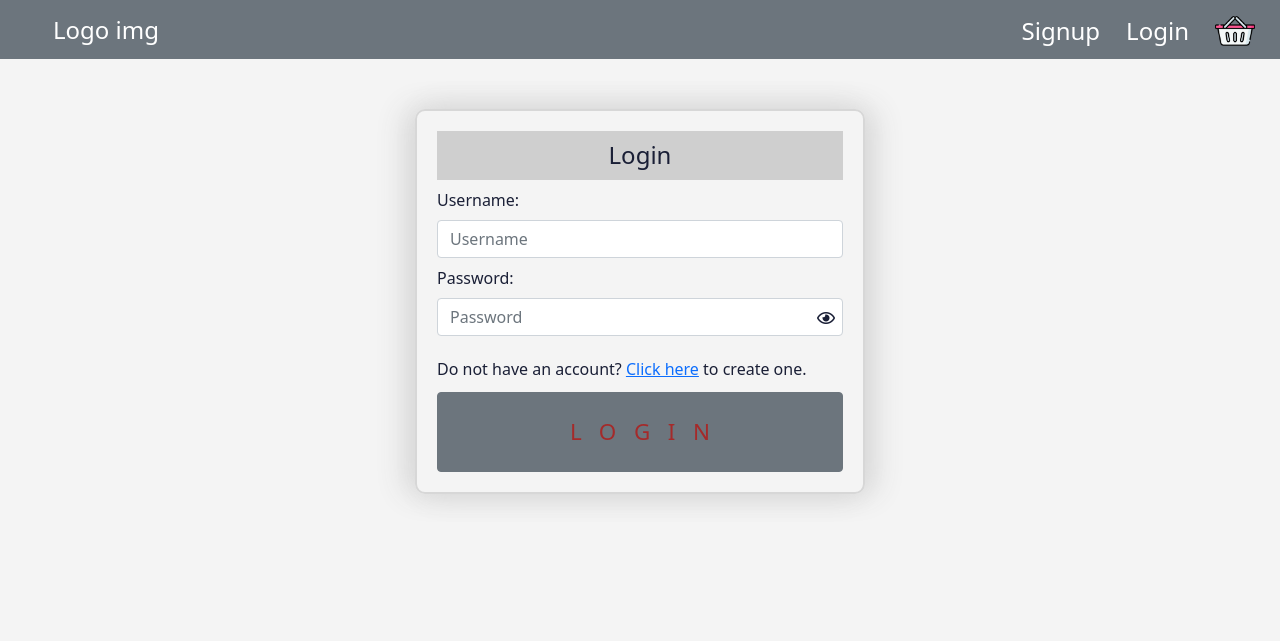
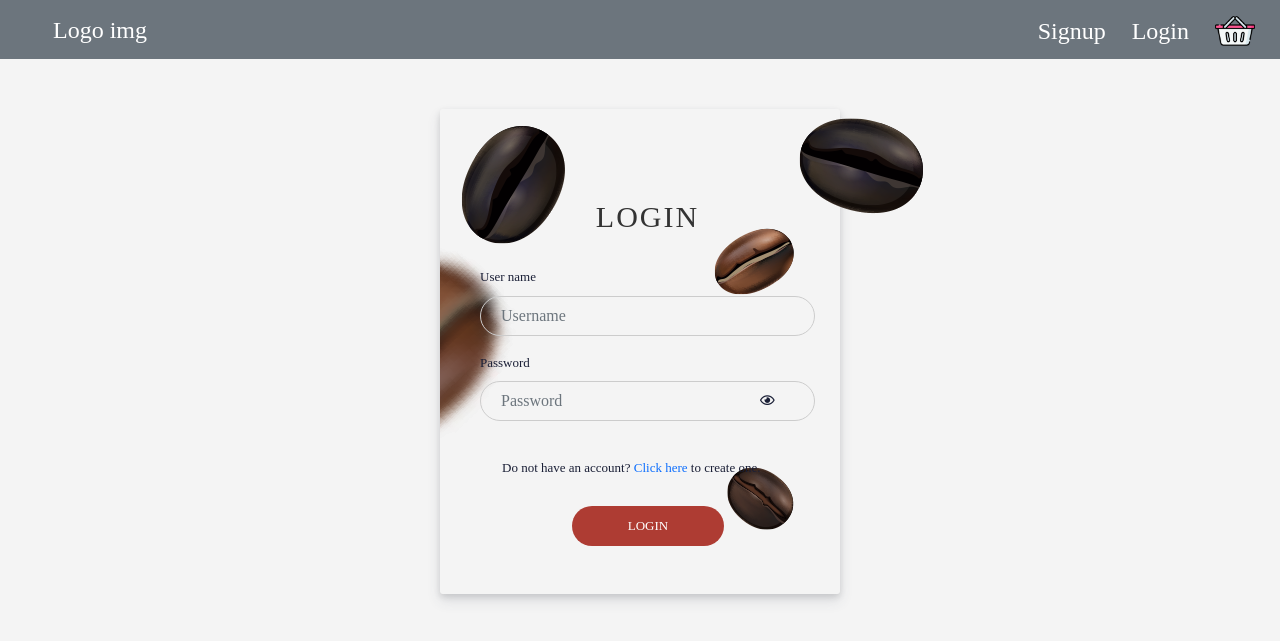
Before and after one commit to Lexicon-Group-2/Coffee_shop, a Django app: page /login/ in a window 1280 px wide. Shown: the top 641 px of the page. Run offline with Django 3.2, Linux system fonts and the light colour scheme; parts of the project's set-up code (start-up, migrations or seed data) failed here and were passed over; some libraries are stand-ins or nearby versions.

Commit message:
adding home page to the view.py and urls and start styling it

```diff
--- a/main/urls.py
+++ b/main/urls.py
@@ -2,9 +2,11 @@ from django.urls import path
 from . import views
 
 urlpatterns = [
-    path('', views.index, name='home'),
+    path('', views.index, name='landing'),
     path('signup/', views.signup, name='signup'),
     path('login/', views.user_login, name='login'),
     path('logout/', views.user_logout, name="logout"),
     path('user/', views.user, name="user"),
+    path('home/',views.home,name='home')
+
 ]
--- a/main/views.py
+++ b/main/views.py
@@ -82,3 +82,6 @@ def user_logout(request):
 
 def user(request):
   return render(request, 'main/user.html', {})
+
+def home(request):
+  return render(request,'main/homepage.html',{})
--- a/static/css/main.css
+++ b/static/css/main.css
@@ -49,8 +49,7 @@ body {
 
 .signup-message {
   position: fixed;
-  top: 0;
-  left: 0;
+
   background: rgba(0, 0, 0, 0.5);
   min-height: 100vh;
   width: 100%;
@@ -63,15 +62,6 @@ body {
   color: white;
 }
 
-.signup-message a {
-  width: 100px;
-  padding: 5px;
-  border: 2px solid white;
-  background: rgb(190, 190, 190);
-  text-decoration: none;
-  color: white;
-}
-
 .signup-form,
 .update-form {
   max-width: 450px;
@@ -81,6 +71,7 @@ body {
   padding: 20px;
   box-shadow: 10px 0px 30px rgb(215, 215, 215),
     -10px 0px 30px rgb(215, 215, 215);
+  background-img: url("/media/images/Simple-wallpaper-with-coffee-beans-vector-PNG.png");
 }
 
 .update-form {
@@ -89,7 +80,7 @@ body {
 
 .signup-form h3 {
   width: 100%;
-  background: rgb(207, 207, 207);
+
   text-align: center;
   font-size: 1.5rem;
   padding: 10px;
@@ -238,3 +229,249 @@ p::first-letter {
   top: 0;
   height: 100%;
 }
+
+/// styling for the form:
+* {
+  -webkit-box-sizing: border-box;
+  -moz-box-sizing: border-box;
+  box-sizing: border-box;
+}
+
+body {
+  font-family: "Muli-Regular";
+
+  font-size: 13px;
+  margin: 0;
+}
+
+input,
+textarea,
+select,
+button {
+  font-family: "Muli-Regular";
+  color: #333;
+  font-size: 13px;
+}
+
+p,
+h1,
+h2,
+h3,
+h4,
+h5,
+h6,
+ul {
+  margin: 0;
+}
+
+a:hover {
+  text-decoration: none;
+}
+
+:focus {
+  outline: none;
+}
+
+.wrapper {
+  margin: 0px auto;
+  width: 100%;
+  max-width: 400px;
+
+  border-radius: 3px;
+  box-shadow: rgba(60, 66, 87, 0.12) 0px 7px 14px 0px,
+    rgba(0, 0, 0, 0.12) 0px 3px 6px 0px;
+  align-items: center;
+  margin-top: 25px;
+}
+
+.inner {
+  min-width: 500px;
+  margin: auto;
+  margin-top: 50px;
+  padding-top: 90px;
+  padding-bottom: 48px;
+  background: url("/media/images/Simple-wallpaper-with-coffee-beans-vector-PNG.png");
+  background-attachment: fixed;
+}
+
+.inner h3 {
+  text-transform: uppercase;
+  font-size: 30px;
+  font-family: "Muli-Bold";
+  text-align: center;
+  margin-bottom: 32px;
+  color: #333;
+  letter-spacing: 2px;
+}
+a {
+  text-decoration: none;
+}
+form {
+  width: 75%;
+  padding-left: 40px;
+  items-align: center;
+}
+
+.form-wrapper {
+  margin-bottom: 17px;
+}
+.form-wrapper label {
+  margin-bottom: 9px;
+  display: block;
+}
+
+.form-control {
+  border: 1px solid #ccc;
+  display: block;
+  width: 100%;
+  height: 40px;
+  padding: 0 20px;
+  border-radius: 20px;
+  font-family: "Muli-Bold";
+  background: none;
+}
+.form-control:focus {
+  border: 1px solid #ae3c33;
+}
+
+select {
+  -moz-appearance: none;
+  -webkit-appearance: none;
+  cursor: pointer;
+  padding-left: 20px;
+}
+select option[value=""][disabled] {
+  display: none;
+}
+
+button {
+  border: none;
+  width: 152px;
+  height: 40px;
+  margin: auto;
+  margin-top: 29px;
+  cursor: pointer;
+  display: flex;
+  align-items: center;
+  justify-content: center;
+  padding: 0;
+  background: #ae3c33;
+  font-size: 13px;
+  color: #fff;
+  text-transform: uppercase;
+  font-family: "Muli-SemiBold";
+  border-radius: 20px;
+  overflow: hidden;
+  -webkit-transform: perspective(1px) translateZ(0);
+  transform: perspective(1px) translateZ(0);
+  box-shadow: 0 0 1px rgba(0, 0, 0, 0);
+  position: relative;
+  -webkit-transition-property: color;
+  transition-property: color;
+  -webkit-transition-duration: 0.5s;
+  transition-duration: 0.5s;
+}
+button:before {
+  content: "";
+  position: absolute;
+  z-index: -1;
+  top: 0;
+  left: 0;
+  right: 0;
+  bottom: 0;
+  background: brown;
+  -webkit-transform: scaleX(0);
+  transform: scaleX(0);
+  -webkit-transform-origin: 0 50%;
+  transform-origin: 0 50%;
+  -webkit-transition-property: transform;
+  transition-property: transform;
+  -webkit-transition-duration: 0.5s;
+  transition-duration: 0.5s;
+  -webkit-transition-timing-function: ease-out;
+  transition-timing-function: ease-out;
+}
+button:hover:before {
+  -webkit-transform: scaleX(1);
+  transform: scaleX(1);
+  -webkit-transition-timing-function: cubic-bezier(0.52, 1.64, 0.37, 0.66);
+  transition-timing-function: cubic-bezier(0.52, 1.64, 0.37, 0.66);
+}
+
+.checkbox {
+  position: relative;
+}
+.checkbox label {
+  padding-left: 22px;
+  cursor: pointer;
+}
+.checkbox input {
+  position: absolute;
+  opacity: 0;
+  cursor: pointer;
+}
+.checkbox input:checked ~ .checkmark:after {
+  display: block;
+}
+
+.checkmark {
+  position: absolute;
+  top: 50%;
+  left: 0;
+  transform: translateY(-50%);
+  height: 12px;
+  width: 13px;
+  border-radius: 2px;
+  background-color: #ebebeb;
+  border: 1px solid #ccc;
+  font-family: Material-Design-Iconic-Font;
+  color: #000;
+  font-size: 10px;
+  font-weight: bolder;
+}
+.checkmark:after {
+  position: absolute;
+  top: 50%;
+  left: 50%;
+  transform: translate(-50%, -50%);
+  display: none;
+  content: "\f26b";
+}
+
+@media (max-width: 991px) {
+  .inner {
+    min-width: 768px;
+  }
+}
+@media (max-width: 767px) {
+  .inner {
+    min-width: auto;
+    background: none;
+    padding-top: 0;
+    padding-bottom: 0;
+  }
+
+  form {
+    width: 100%;
+    padding-right: 15px;
+    padding-left: 15px;
+  }
+}
+
+////home page Style
+
+.card_container {
+  display: grid;
+  grid-template-columns: repeat(3, 1fr);
+  gap: 2.5rem;
+}
+.card {
+  padding: 1.3rem;
+  border: 2rem;
+  border: 1px solid transparent;
+  transition: var(--transition);
+}
+.card__item-image img {
+  height: 200px;
+  object-fit: cover;
+}
--- a/templates/main/index.html
+++ b/templates/main/index.html
@@ -25,7 +25,7 @@
     <div class="container text-center">
       <h1>Life is too short for bad coffee</h1>
       <p>We Help You Find The Right Gear and Technique</p>
-      <a href="{% url 'login' %}" class="btn from-center">Start</a>
+      <a href="{% url 'home' %}" class="btn from-center">Start</a>
     </div>
   </body>
 </html>
--- a/templates/main/login.html
+++ b/templates/main/login.html
@@ -1,30 +1,54 @@
-{% extends "main/base.html" %}
-{% load staticfiles %}
-
-{% block head_block %}
-
-{% endblock %}
-
-{% block body_block %}
-
-  <div class="signup-form">
-    <h3>Login</h3>
+{% extends "main/base.html" %} {% load staticfiles %} {% block body_block %}
+<div class="wrapper">
+  <div class="inner">
     <form method="POST" enctype="multipart/form-data">
       {% csrf_token %}
+      <h3>Login</h3>
 
-      <label class="form-label" for="username">Username:</label>
-      <input class="form-control mb-2" type="text" name="username" placeholder="Username"/>
+      <div class="form-wrapper">
+        <label for="username">User name</label>
+        <input
+          type="text"
+          class="form-control"
+          required
+          type="text"
+          name="username"
+          placeholder="Username"
+        />
+      </div>
 
-      <label class="form-label" for="password">Password:</label>
-      <input autocomplete="current-password" class="form-control" type="password" name="password" type="password" placeholder="Password" id="id_password" data-toggle="password"/><i class="far fa-eye" id="togglePassword" style="margin-left: 380px; cursor: pointer; transform: translateY(-30px);">
+      <div class="form-wrapper">
+        <label for="">Password</label>
+        <input
+          type="password"
+          class="form-control"
+          name="password"
+          placeholder="Password"
+          id="id_password"
+          data-toggle="password"
+        />
+        <i
+          class="far fa-eye"
+          id="togglePassword"
+          style="
+            margin-left: 280px;
+            cursor: pointer;
+            transform: translateY(-30px);
+          "
+        >
         </i>
+      </div>
+      <div class="checkbox">
+        <label>
+          Do not have an account? <a href="{% url 'signup' %}">Click here</a> to
+          create one.
+        </label>
+      </div>
 
-      <h4>Do not have an account? <a href="{% url 'signup' %}">Click here</a> to create one.</h4>
-
-      <input class="btn btn-secondary btn-block" type="submit" name="submit" value="Login">
+      <button type="submit" name="submit">Login</button>
     </form>
   </div>
-
+</div>
 
 <script src="{% static 'js/showPassword.js' %}"></script>
 
```
Also changed, not shown: templates/main/homepage.html (added, +46 -0 lines), templates/main/signup.html (+33 -24 lines), db.sqlite3, media/images/NicePng_coffee-clipart-png_486364.png (added), media/images/Simple-wallpaper-with-coffee-beans-vector-PNG (1).png (added), media/images/Simple-wallpaper-with-coffee-beans-vector-PNG (3).png (added), media/images/Simple-wallpaper-with-coffee-beans-vector-PNG (4).png (added), media/images/Simple-wallpaper-with-coffee-beans-vector-PNG.png (added), media/images/background1.jpg (added), media/images/bg-registration-form-2.jpg (added). Lines whose indentation alone changed are shown as unchanged.
